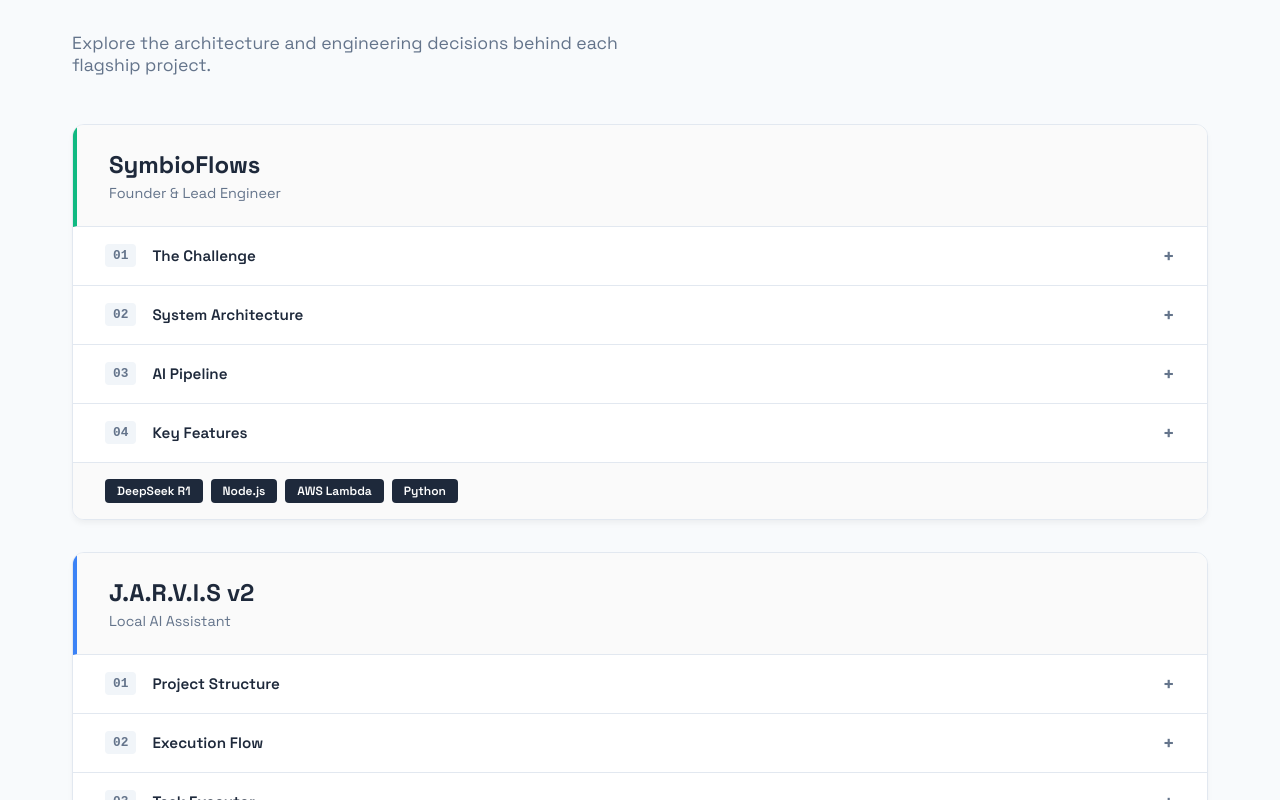
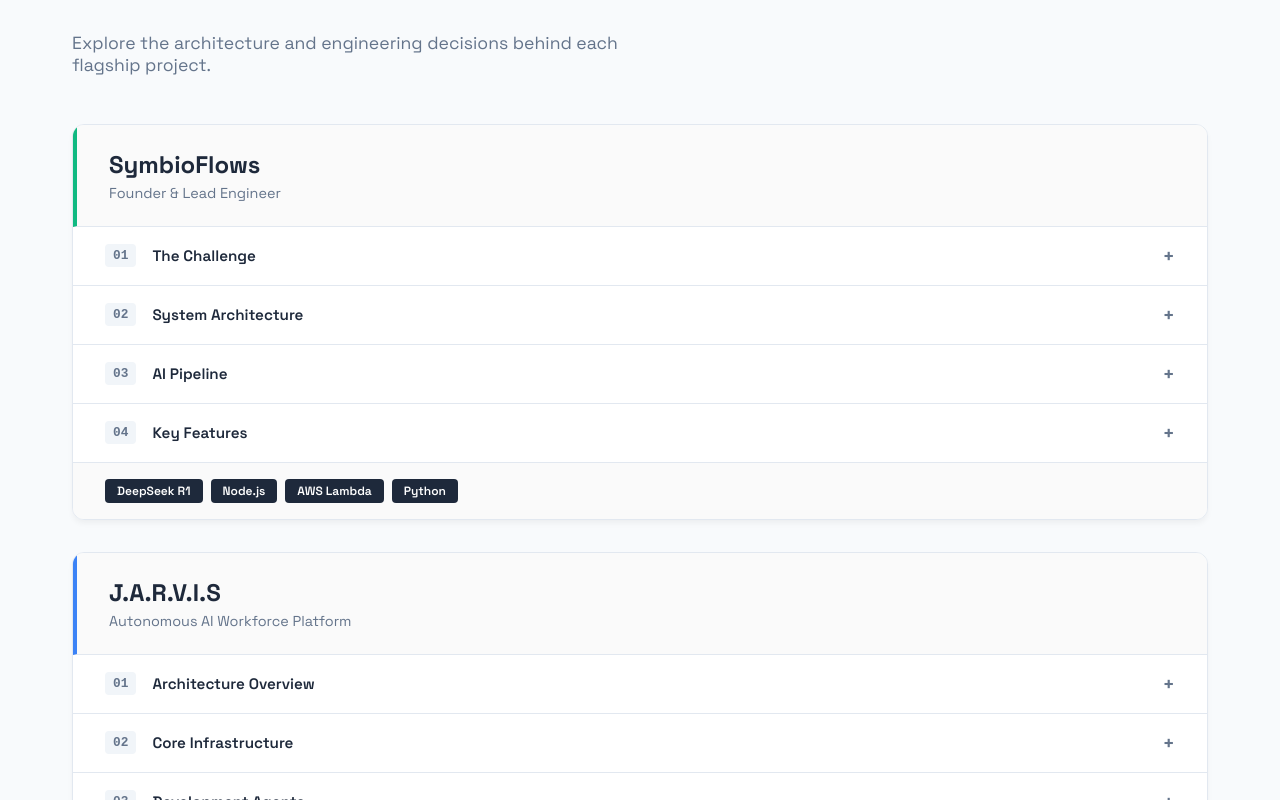
Before and after one commit to ibraheemmryyian/ibraheemmryyian.github.io, a React (Vite) app: page / in a window 1280 px wide. Shown: the part 5254-6054 px from the top of the page. Built offline with nearby package versions, Linux system fonts and the light colour scheme.

Commit message:
Update JARVIS documentation with 57-agent architecture

```diff
--- a/src/data/projects.js
+++ b/src/data/projects.js
@@ -56,50 +56,50 @@ export const projects = [
   },
   {
     id: 'jarvis',
-    title: 'J.A.R.V.I.S v2',
-    subtitle: 'Local AI Assistant',
-    url: '',
+    title: 'J.A.R.V.I.S',
+    subtitle: 'Autonomous AI Workforce Platform',
+    url: 'https://github.com/ibraheemmryyian/jarvis',
     component: 'JarvisSimulator',
-    description: 'A multi-agent AI system for autonomous task execution, code generation, and project scaffolding—all running locally.',
+    description: 'A locally-running autonomous AI platform with 57 specialized agents. $0 API costs, complete data privacy, self-healing execution.',
     color: '#3b82f6',
-    tech: ['Python', 'Tkinter', 'LM Studio', 'Multi-Agent'],
+    tech: ['Python', 'FastAPI', 'LM Studio', 'PyQt6', 'SQLite'],
     isFlagship: true,
     details: {
-      problem: "Cloud AI assistants lack deep system integration and can't execute complex multi-step tasks autonomously.",
-      solution: "A modular agent architecture with task planning, sandboxed execution, and context management.",
+      problem: "Cloud AI assistants cost money per API call, expose sensitive data to third parties, and can't execute complex multi-step tasks autonomously.",
+      solution: "A 57-agent local AI workforce with self-healing execution, 4-layer terminal security, and adaptive token management—all running on your hardware.",
       features: [
-        { title: 'Task Executor', desc: 'Plans multi-step tasks via LLM, detects task type (coding/research/writing), runs QA feedback loops.' },
-        { title: 'Context Manager', desc: 'Monitors token usage, archives completed tasks, summarizes context to prevent overflow.' },
-        { title: 'Terminal Sandbox', desc: 'Whitelisted commands only. Blocks dangerous operations and command chaining.' },
-        { title: 'Design Engine', desc: 'Injects layout patterns, color palettes, and typography to avoid generic outputs.' },
-        { title: 'Code Indexer', desc: 'Retrieves relevant project context for accurate code generation.' },
-        { title: 'Git Agent', desc: 'Handles version control: init, commit, push, and GitHub repo creation.' }
+        { title: '57 Specialized Agents', desc: 'Coding, research, business analysis, content writing—each domain has dedicated agents.' },
+        { title: 'Self-Healing Execution', desc: 'Detects errors during multi-step tasks and automatically fixes them without manual intervention.' },
+        { title: '4-Layer Terminal Security', desc: 'Blocked commands, blocked patterns, blocked keywords, and whitelist-only execution in sandboxed workspace.' },
+        { title: 'Context Recycling', desc: 'Prevents token overflow by summarizing and compressing context when approaching limits.' },
+        { title: 'Adaptive Token Limits', desc: 'Adjusts token allocation (4K-16K) based on task complexity: planning, standard, component, or max.' },
+        { title: 'Cross-Platform', desc: 'Automatic Linux→Windows command translation. Works on any OS with Python.' }
       ]
     },
     documentation: [
       {
-        title: "Project Structure",
-        content: "jarvis/\n├── agents/                     # Agent modules\n│   ├── autonomous.py           # Task executor\n│   ├── recycler.py             # Context management\n│   ├── router.py               # Intent classification\n│   ├── orchestrator.py         # Task routing\n│   ├── project_manager.py      # File indexing\n│   ├── qa.py                   # Syntax validation\n│   ├── terminal.py             # Command execution\n│   ├── code_indexer.py         # Context retrieval\n│   ├── design_creativity.py    # Layout generation\n│   ├── git_agent.py            # Version control\n│   └── ...\n│\n├── jarvis_ui.py                # Main UI\n└── jarvis_workspace/\n    ├── .context/               # Task state\n    └── projects/               # Generated projects"
+        title: "Architecture Overview",
+        content: "┌─────────────────────────────────────────────────────────────┐\n│                      JARVIS CORE                             │\n├─────────────────────────────────────────────────────────────┤\n│  ┌─────────────┐    ┌─────────────┐    ┌─────────────┐     │\n│  │   Router    │───▶│ Orchestrator│───▶│  Recycler   │     │\n│  │  (Intent)   │    │ (Dispatch)  │    │ (Context)   │     │\n│  └─────────────┘    └─────────────┘    └─────────────┘     │\n│                            │                                 │\n│         ┌──────────────────┼──────────────────┐             │\n│         ▼                  ▼                  ▼             │\n│  ┌────────────┐    ┌────────────┐    ┌────────────┐        │\n│  │  Coding    │    │  Research  │    │  Business  │        │\n│  │  Agents    │    │  Agents    │    │  Agents    │        │\n│  └────────────┘    └────────────┘    └────────────┘        │\n│                                                              │\n├─────────────────────────────────────────────────────────────┤\n│  LM Studio (Local LLM) ◀──────────────────────────────────▶ │\n└─────────────────────────────────────────────────────────────┘"
       },
       {
-        title: "Execution Flow",
-        content: "User Input → UI → Tool Router\n\n• Simple tasks → Direct tool execution\n• Complex tasks → Autonomous flow:\n\n1. Task executor receives objective\n2. Context manager initializes state\n3. LLM generates step plan\n4. For each step:\n   ├── Retrieve relevant context\n   ├── Generate code\n   ├── Add files to project\n   ├── Run QA validation\n   └── Mark step complete\n5. Review completed project"
+        title: "Core Infrastructure",
+        content: "🏗️ Core Agents\n\nautonomous.py (57KB)\n  Self-healing multi-step execution loop\n\norchestrator.py (23KB)\n  Task routing and agent coordination\n\nrecycler.py (20KB)\n  Context window management\n  Prevents token overflow\n\nmemory.py (17KB)\n  Persistent memory with SQLite"
       },
       {
-        title: "Task Executor",
-        content: "Orchestrates multi-step execution.\n\nCore Methods:\n• run(objective) — Entry point\n• _plan_steps() — Generate step plan\n• _execute_step() — Run single step with context\n• _detect_task_type() — Classify: coding/research/writing\n• _run_qa_feedback() — Validation loop with auto-fix"
+        title: "Development Agents",
+        content: "💻 Code Generation & QA\n\ncoder.py\n  Full-stack code generation\n\ncode_indexer.py\n  AST-based code search\n\ncode_reviewer.py\n  Automated code review\n\nqa.py\n  Quality assurance with auto-fix\n\nvisual_qa.py\n  Vision-based UI validation\n\nterminal.py\n  Sandboxed command execution\n  4-layer security model"
       },
       {
-        title: "Context Manager",
-        content: "Prevents token overflow.\n\nCore Methods:\n• set_task() — Initialize, archive old contexts\n• mark_step_complete() — Log completion\n• needs_recycling() — Check capacity threshold\n• recycle() — Summarize and continue"
+        title: "Research & Business Agents",
+        content: "🔬 Research\n\nbrute_research.py\n  Multi-source research (20+ sources)\n\nacademic_research.py\n  arXiv, Semantic Scholar, CrossRef\n\nsynthesis.py\n  Cross-source analysis\n\n💼 Business\n\nbusiness_analyst.py\n  SWOT, BMC, Porter's 5 Forces\n\npitch_deck.py\n  Investor deck generation\n\ncontent_writer.py\n  Blog, email, social content"
       },
       {
-        title: "Terminal Sandbox",
-        content: "Safe command execution.\n\nSecurity Layers:\n1. Blocked Commands: rm, del, sudo, format\n2. Blocked Patterns: ;, &&, ||, | (no chaining)\n3. Blocked Keywords: delete, destroy, remove\n4. Whitelist: npm, pip, python, node, git\n\nAll commands run in isolated workspace."
+        title: "Security Model",
+        content: "4-Layer Terminal Security\n\n┌────────────────────────────────────┐\n│ Layer 1: Blocked Commands          │\n│   rm, del, sudo, format            │\n├────────────────────────────────────┤\n│ Layer 2: Blocked Patterns          │\n│   ; && || | > (no chaining)        │\n├────────────────────────────────────┤\n│ Layer 3: Blocked Keywords          │\n│   delete, destroy, remove          │\n├────────────────────────────────────┤\n│ Layer 4: Whitelist Only            │\n│   npm, pip, python, node, git      │\n└────────────────────────────────────┘\n\nAll commands run in isolated workspace."
       },
       {
-        title: "Available Tools",
-        content: "Tools:\n• autonomous_task(objective) — Multi-step projects\n• cofounder_task(type, objective) — Research/writing\n• git_push(project, message) — Version control\n• write_file(filename, content) — Quick edits\n• deep_research(topic) — Web research"
+        title: "Stats & Tech Stack",
+        content: "Project Stats\n─────────────────────────────\nTotal Agents      57\nLines of Code     20,000+\nAPI Endpoints     25+\nAPI Cost          $0\nLLM               Local (any GGUF model)\n\nTech Stack\n─────────────────────────────\nLanguage          Python 3.11+\nLLM Backend       LM Studio (local)\nAPI               FastAPI\nDatabase          SQLite / Supabase\nTesting           Playwright (headless)\nVoice             Piper TTS, Vosk STT\nUI                PyQt6"
       }
     ]
   },
```
